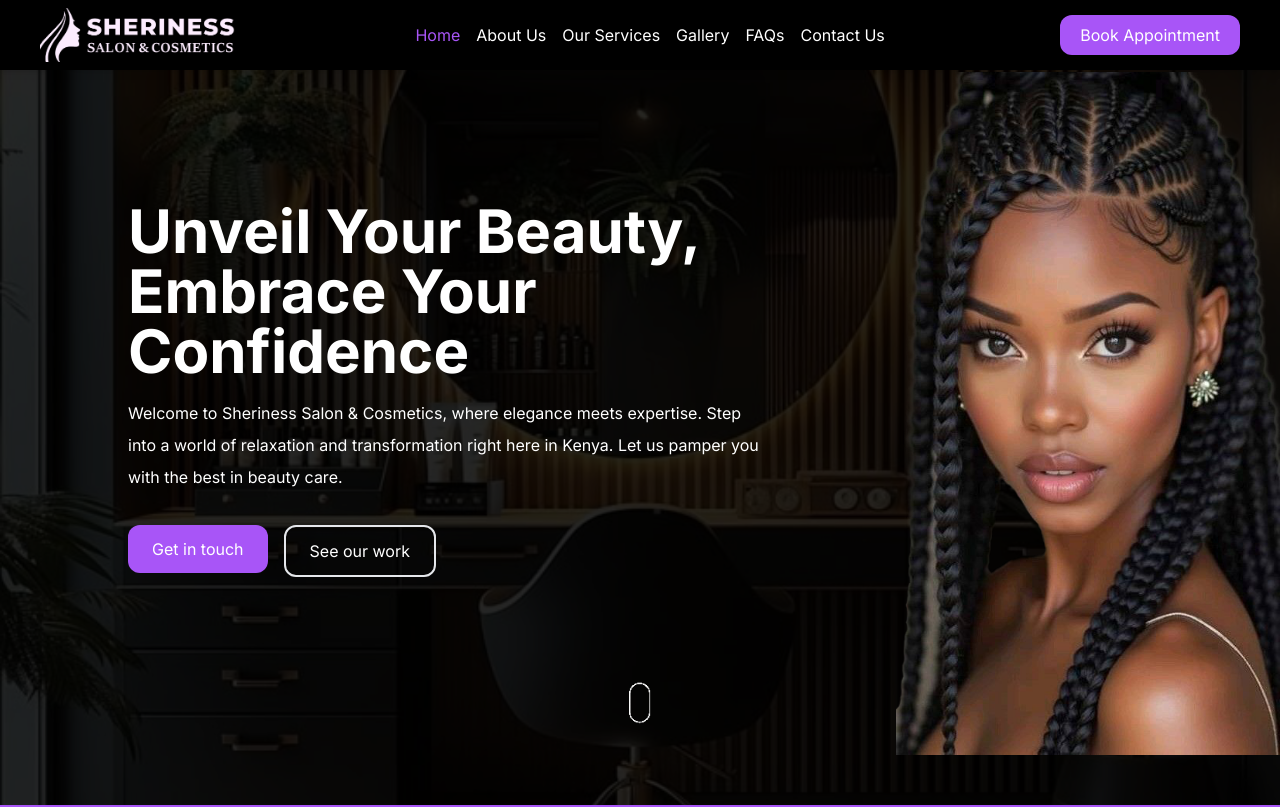
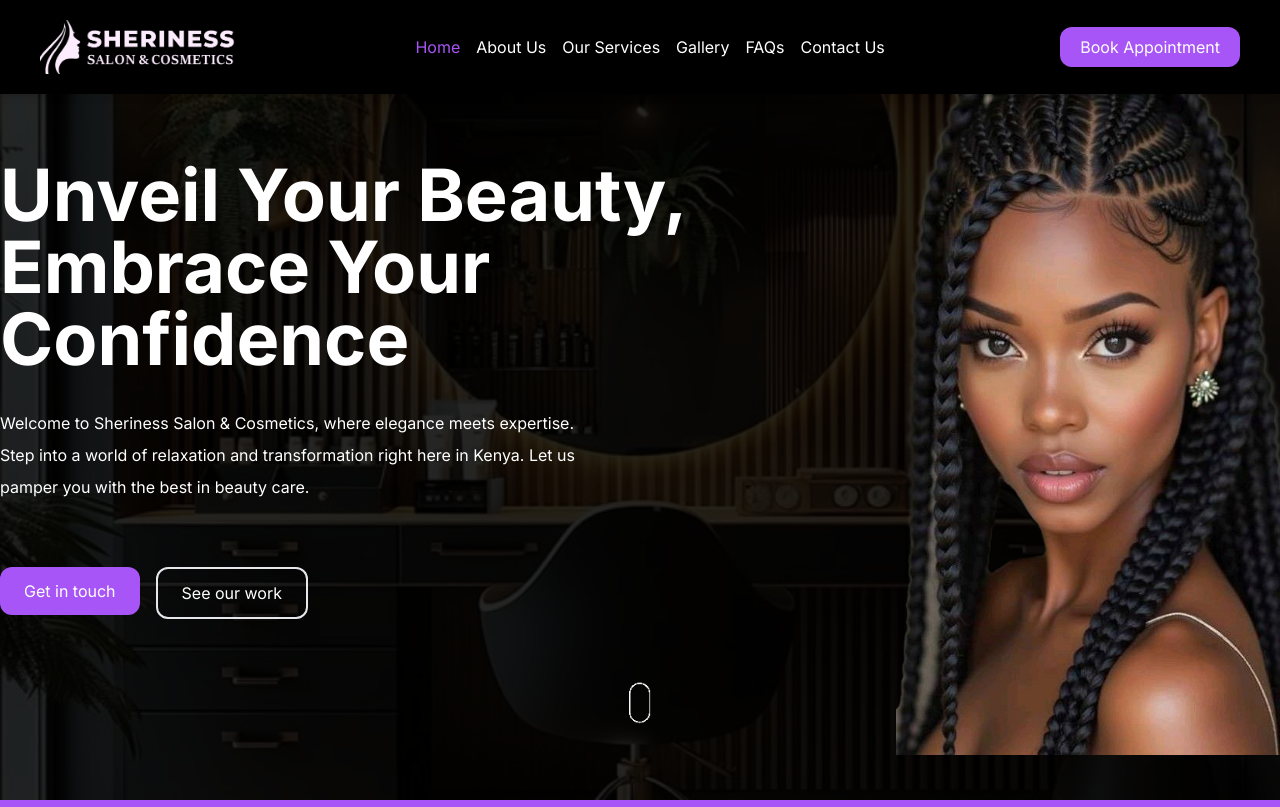
Before and after one commit to ErikDevs/sherinessbeautysalon, a React (Vite) app in the folder frontend/: page / in a window 1280 px wide. Shown: the top 807 px of the page. Built offline with nearby package versions, Linux system fonts and the light colour scheme; a web font is replaced by a local one.

Commit message:
weekdemd updates

```diff
--- a/frontend/src/components/ConatctBanner.jsx
+++ b/frontend/src/components/ConatctBanner.jsx
@@ -10,7 +10,7 @@ const ConatctBanner = () => {
   return (
     <motion.div
       id="contactBanner"
-      className="justify-center flex w-full rounded-b-xl items-center"
+      className="justify-center flex w-full  rounded-b-xl items-center"
     >
       <div className="w-full px-12 py-8 flex flex-col md:flex-row gap-4 justify-around bg-purple-500 text-primary">
         <h2 className="flex items-center gap-x-2">
--- a/frontend/src/components/Header.jsx
+++ b/frontend/src/components/Header.jsx
@@ -36,7 +36,7 @@ const Header = () => {
       initial={{ y: 0 }}
       animate={{ y: hidden ? "-100%" : "0%" }}
       transition={{ duration: 0.5, ease: "easeInOut" }}
-      className={`w-full z-50 left-0 px-6 md:px-10  p-2 mx-auto bg-black drop-shadow-md text-secondary transition-all duration-300 md:fixed
+      className={`w-full z-50 left-0 px-6 md:px-10  py-5  mx-auto bg-black drop-shadow-md text-secondary transition-all duration-300 md:fixed
       }`}
     >
       <nav className="md:flex hidden h-full justify-between items-center">
--- a/frontend/src/sections/FAQs.jsx
+++ b/frontend/src/sections/FAQs.jsx
@@ -35,7 +35,7 @@ const FAQs = () => {
   return (
     <div
       id="faqs"
-      className="md:max-w-2xl mt-16 w-full mx-auto text-black px-6 px:px-0"
+      className="md:max-w-2xl mt-16 w-full  mx-auto text-black px-6 px:px-0"
     >
       <h2 className="text-4xl font-bold font-script text-center mb-6">
         Frequently Asked Questions
--- a/frontend/src/sections/Footer.jsx
+++ b/frontend/src/sections/Footer.jsx
@@ -2,7 +2,7 @@ import React from "react";
 
 const Footer = () => {
   return (
-    <section className="mt-16 ">
+    <section className="mt-16  ">
       <h2 className="text-5xl text-center text-black font-semibold font-script my-4">
         We are located at
       </h2>
@@ -10,7 +10,7 @@ const Footer = () => {
         title="Google Map of Ruiru, Kenya"
         width="600"
         height="450"
-        className="w-full"
+        className="w-full h-screen"
         loading="lazy"
         allowFullScreen
         referrerPolicy="no-referrer-when-downgrade"
--- a/frontend/src/sections/Hero.jsx
+++ b/frontend/src/sections/Hero.jsx
@@ -3,20 +3,20 @@ import Button from "../components/Button";
 
 const Hero = () => {
   return (
-    <section className="w-full relative py-6 min-h-screen">
+    <section className="w-full relative py-6 md:h-[100vh] overflow-hidden">
       <div className="bg-image inset-0 -z-10 absolute"></div>
-      <div className="flex flex-col-reverse justify-between items-center md:flex-row">
-        <div className="mx-auto h-full flex-col md:w-1/2 px-4 md:px-0 text-primary">
-          <h1 className="text-4xl md:text-6xl text-center md:text-left font-bold">
+      <div className="flex flex-col-reverse justify-between overflow-hidden items-center md:flex-row">
+        <div className="mx-auto h-full flex-col md:max-w-4xl px-4 md:px-0 text-primary">
+          <h1 className="text-4xl md:text-7xl  text-center md:text-left font-bold">
             Unveil Your Beauty, Embrace Your Confidence
           </h1>
-          <p className="text-base leading-loose text-center md:text-left my-4">
+          <p className="text-base leading-loose text-center max-w-xl md:text-left mt-8">
             Welcome to Sheriness Salon & Cosmetics, where elegance meets
             expertise. Step into a world of relaxation and transformation right
             here in Kenya. Let us pamper you with the best in beauty care.
           </p>
 
-          <div className="flex gap-4 w-full md:flex-row flex-col mt-8">
+          <div className="flex gap-4 w-full md:flex-row flex-col mt-16">
             <Button
               name="Get in touch"
               href="#contact"
@@ -30,7 +30,7 @@ const Hero = () => {
           </div>
         </div>
 
-        <div className="overflow-hidden w-[250px] md:mt-12 md:w-[24rem]">
+        <div className="overflow-hidden md:mt-12 max-w-sm md:max-w-lg">
           <img
             src="/model3.png"
             className="object-cover w-full h-full"
--- a/frontend/src/sections/Testmonial.jsx
+++ b/frontend/src/sections/Testmonial.jsx
@@ -54,7 +54,7 @@ const Testmonial = () => {
       whileInView={{ opacity: 1, y: 0 }}
       transition={{ duration: 1, ease: "easeInOut" }}
       viewport={{ once: true }}
-      className="bg-image-1 py-16 min-h-screen  mt-16 rounded-2xl overflow-hidden w-full relative"
+      className="bg-image-1 py-16 mt-16 rounded-2xl overflow-hidden w-full relative"
     >
       <div className="flex items-center relative justify-center flex-col  ">
         <h1 className="text-center font-script font-semibold text-primary text-4xl">
```
